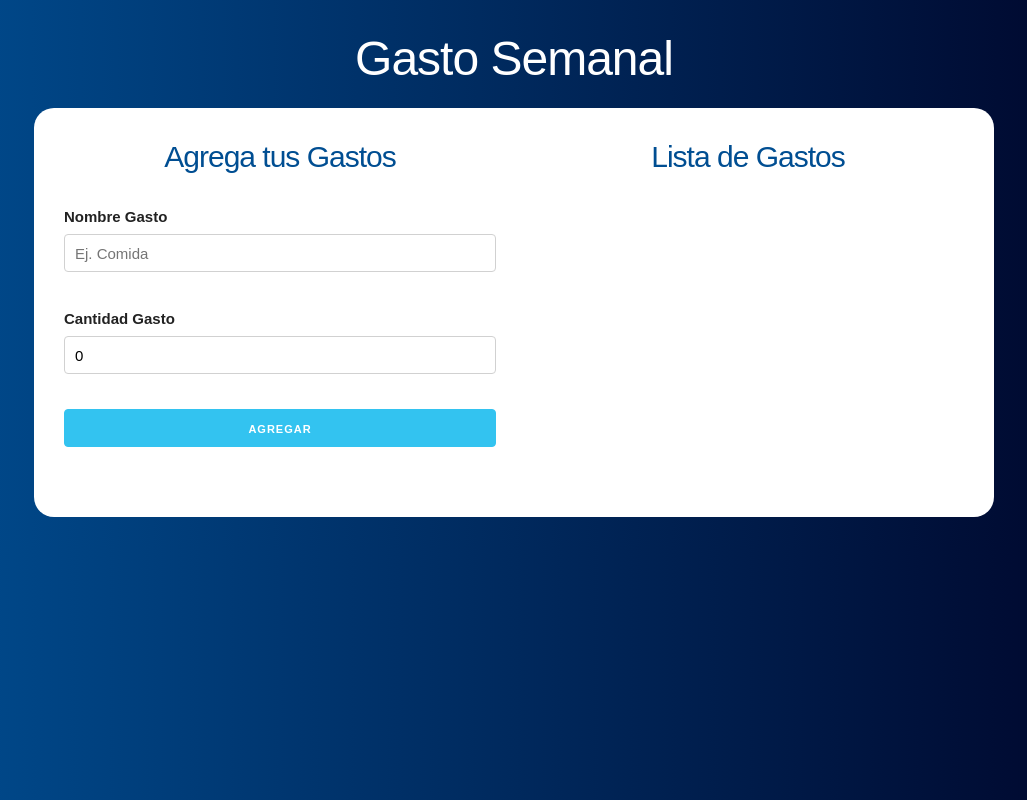
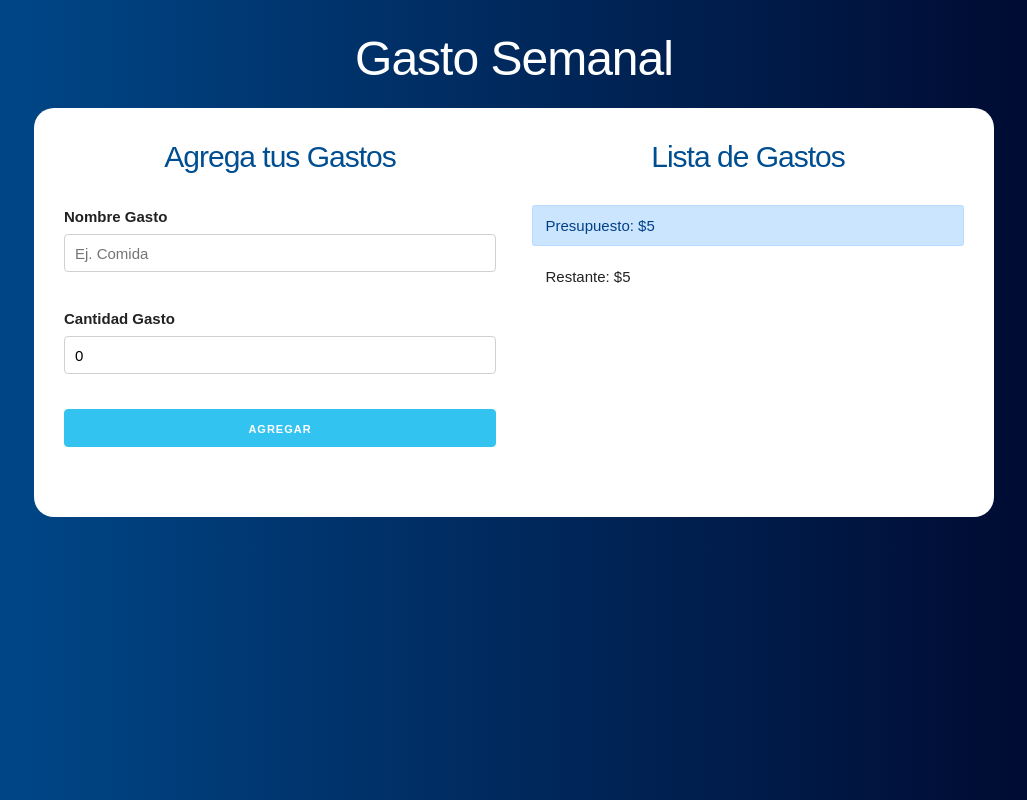
Before and after one commit to mauricarron/ctc-control-presupuesto, a React (Create React App) app: page / in a window 1280 px wide. Both pictures are taken after typing "5" into the empty fields and a click on the input "Confirmar". Shown: the whole page, without its empty margins (126-1153 px from the left). Built offline with nearby package versions, Linux system fonts and the light colour scheme.

Commit message:
Completa 15. Creando el Componente que mostrará el Presupuesto y el Restante

```diff
--- a/src/App.js
+++ b/src/App.js
@@ -2,6 +2,7 @@
 import Pregunta from "./components/Pregunta";
 import Formulario from "./components/Formulario";
 import Listado from "./components/Listado";
+import ControlPresupuesto from "./components/ControlPresupuesto";
 
 function App() {
   const [presupuesto, guardarPresupuesto] = useState(0);
@@ -31,6 +32,10 @@
               </div>
               <div className="one-half column">
                 <Listado listaGastos={listaGastos} />
+                <ControlPresupuesto
+                  presupuesto={presupuesto}
+                  restante={restante}
+                />
               </div>
             </div>
           )}
--- /dev/null
+++ b/src/components/ControlPresupuesto.js
@@ -0,0 +1,12 @@
+import React, { Fragment } from "react";
+
+const ControlPresupuesto = ({ presupuesto, restante }) => {
+  return (
+    <Fragment>
+      <div className="alert alert-primary">Presupuesto: ${presupuesto}</div>
+      <div className="alert">Restante: ${restante}</div>
+    </Fragment>
+  );
+};
+
+export default ControlPresupuesto;
```
